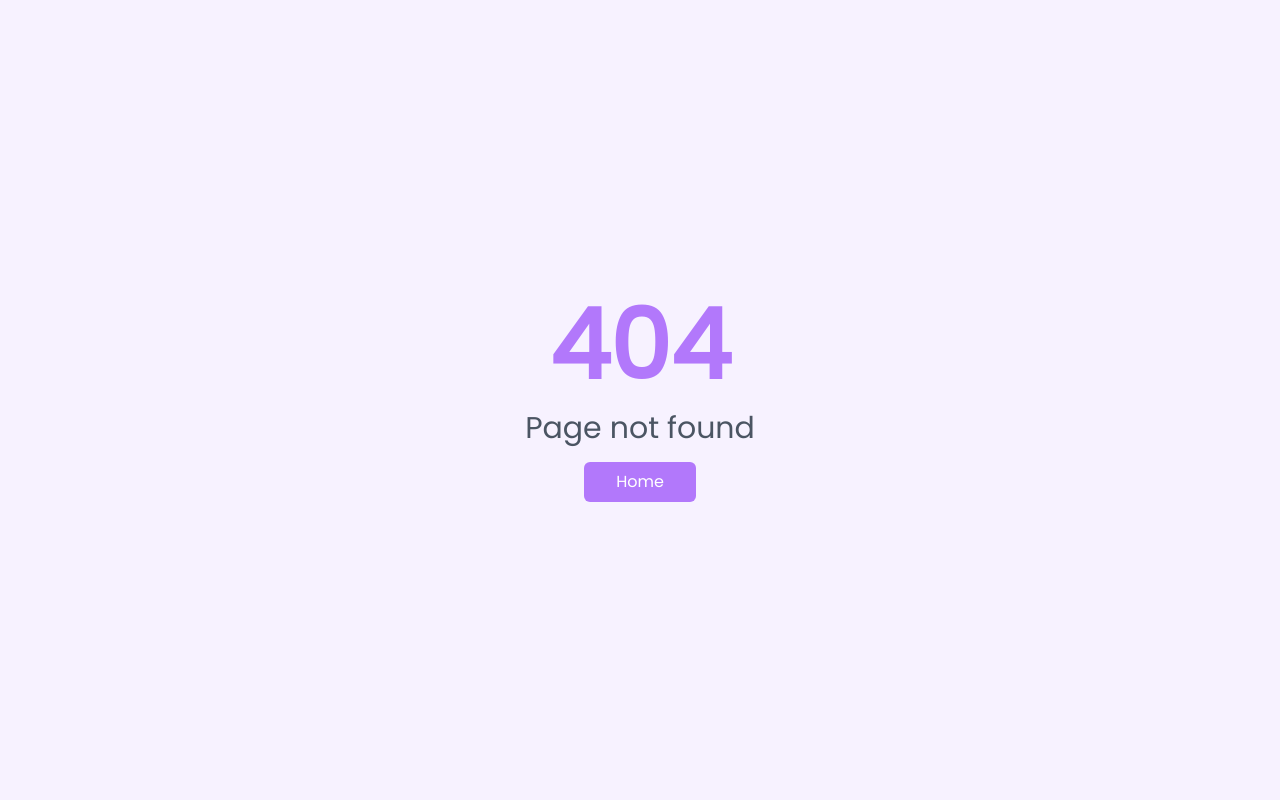
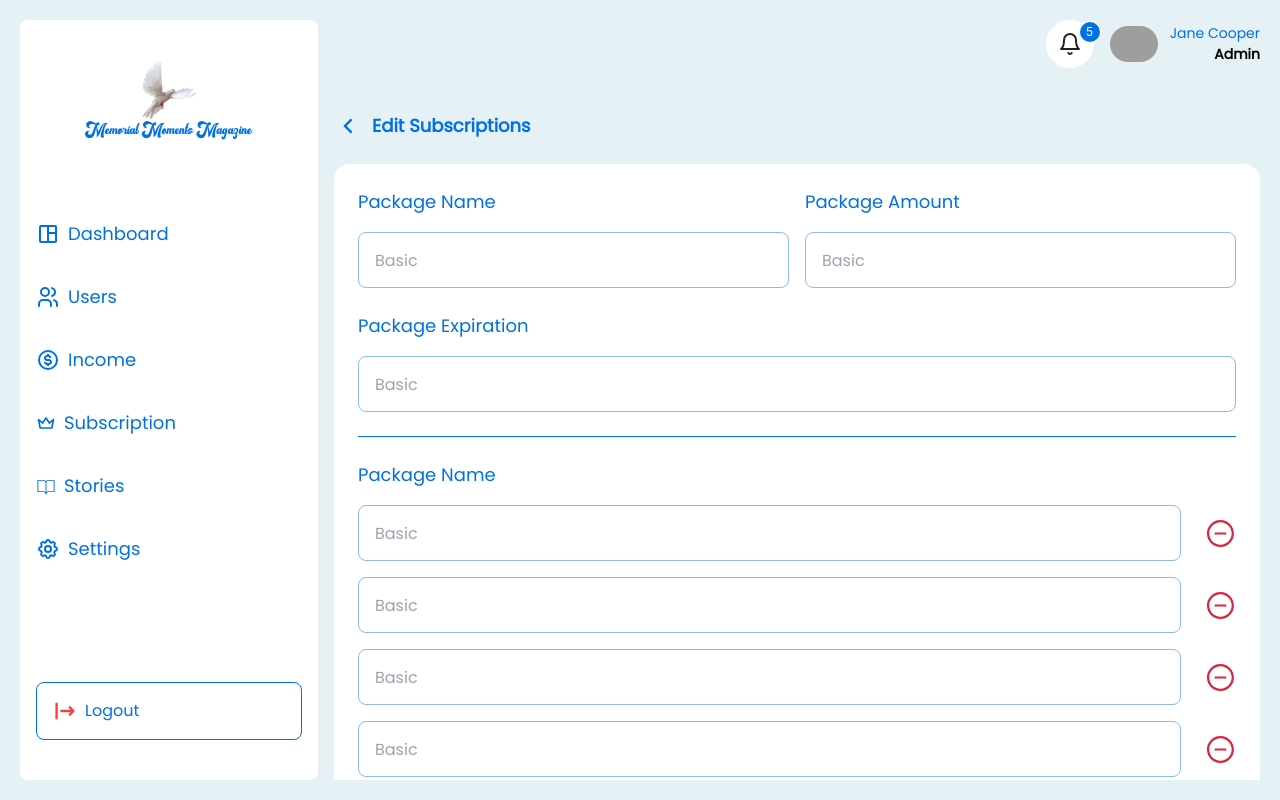
Before and after one commit to bdCalling-Sdt-hub/memorial-dashboard, a React (Vite) app: page /edit-subscription in a window 1280 px wide. Before the commit this address had no page. Built offline with nearby package versions, Linux system fonts and the light colour scheme; grey boxes are pictures that could not be loaded.

Commit message:
add feature

```diff
--- a/src/components/DashboardHome/SubscriptionPlanCard.tsx
+++ b/src/components/DashboardHome/SubscriptionPlanCard.tsx
@@ -1,6 +1,7 @@
 import { FaCircleCheck } from "react-icons/fa6"
 import { IoIosArrowRoundForward } from "react-icons/io"
 import { PiCrownSimpleFill } from "react-icons/pi"
+import { Link } from "react-router-dom";
 interface SubscriptionPlanCardProps{
     name: string;
     price: string;
@@ -43,6 +44,7 @@ const SubscriptionPlanCard: React.FC<SubscriptionPlanCardProps> = ({
                     )
                 }
                 <div className="flex items-center justify-center">
+                    <Link to="/edit-subscription">
                         <button
                             className="
                                 w-[200px]
@@ -61,6 +63,7 @@ const SubscriptionPlanCard: React.FC<SubscriptionPlanCardProps> = ({
                             Edit Plan
                             <IoIosArrowRoundForward size={24} color="#FFFFFF" />
                         </button>
+                    </Link>
                 </div>
             </div>
         </div>
--- a/src/layouts/Main/Header.tsx
+++ b/src/layouts/Main/Header.tsx
@@ -4,12 +4,8 @@ import { Link } from "react-router-dom";
 import { useState } from "react";
 import Notifications from "../../components/Settings/Notifications";
 
-interface HeaderProps {
-  open: boolean;
-  setOpen: React.Dispatch<React.SetStateAction<boolean>>;
-}
 
-const Header: React.FC<HeaderProps> = () => {
+const Header = () => {
   const [open, setOpen] = useState(false)
   return (
     <div className="flex items-center justify-between w-fit">
--- /dev/null
+++ b/src/pages/Main/EditSubscription.tsx
@@ -0,0 +1,64 @@
+import Header from "../../layouts/Main/Header"
+import HeadingText from "../../util/HeadingText"
+import { RiArrowLeftSLine } from "react-icons/ri";
+import { AiOutlineMinusCircle } from "react-icons/ai";
+import { useState } from "react";
+
+const EditSubscription = () => {
+    const [count, setCount] = useState(4);
+    const handleAddCount=()=>{
+        setCount(count + 1)
+    }
+    return (
+        <div>
+            <div className="flex items-end justify-end mb-11">
+                <Header/>
+            </div>
+            <HeadingText color="#0071E3"> <RiArrowLeftSLine size={28} /> Edit Subscriptions</HeadingText>
+            <div className="bg-white rounded-2xl p-6 mt-6 h-full">
+
+                {/* package information start */}
+                <div className="grid grid-cols-1 gap-6">
+                    <div className="grid grid-cols-2 gap-4">
+                        <div>
+                            <p className="text-lg font-normal text-[#0071E3] mb-4">Package Name</p>
+                            <input type="text" className="pl-4 h-[56px] border outline-none rounded-lg border-[#8ABEF2] w-full" placeholder="Basic" />
+                        </div>
+                        <div>
+                            <p className="text-lg font-normal text-[#0071E3] mb-4">Package Amount</p>
+                            <input type="text" className="pl-4 h-[56px] border outline-none rounded-lg border-[#8ABEF2] w-full" placeholder="Basic" />
+                        </div>
+                    </div>
+                    <div>
+                        <p className="text-lg font-normal text-[#0071E3] mb-4">Package Expiration</p>
+                        <input type="text" className=" pl-4 h-[56px] border outline-none rounded-lg border-[#8ABEF2] w-full" placeholder="Basic" />
+                    </div>
+                </div>
+                {/* package information start */}
+
+                {/* divider */}
+
+                <div className="w-full h-[1px] bg-[#0071E3] my-6"></div>
+
+                {/* package feature */}
+                <p className="text-lg font-normal text-[#0071E3] mb-4">Package Name</p>
+
+                <div className="grid grid-cols-1 gap-4">
+                    {
+                        [...Array(count)].map((index)=>(
+                            <div key={index} className="flex items-center gap-6 w-full">
+                                <input type="text" className=" pl-4 h-[56px] border outline-none rounded-lg border-[#8ABEF2] w-full relative"  placeholder="Basic" />
+                                <AiOutlineMinusCircle  size={33} color="#D7263D" />
+                            </div>
+                        ))
+                    }
+                </div>
+                <div onClick={handleAddCount} className="h-[56px] mt-4 w-[95.5%] bg-[#0071E3] text-white rounded-lg flex items-center justify-center text-lg font-semibold">
+                    Add Feature
+                </div>
+            </div>
+        </div>
+    )
+}
+
+export default EditSubscription
--- a/src/routes/index.tsx
+++ b/src/routes/index.tsx
@@ -14,6 +14,7 @@ import Users from "../pages/Main/Users";
 import Workers from "../pages/Main/Workers";
 import Subscription from "../pages/Main/Subscription";
 import NotFound from "../pages/NotFound";
+import EditSubscription from "../pages/Main/EditSubscription";
 
 const router = createBrowserRouter([
   {
@@ -35,6 +36,10 @@ const router = createBrowserRouter([
       {
         path: "/subscription",
         element: <Subscription />,
+      },
+      {
+        path: "/edit-subscription",
+        element: <EditSubscription />,
       },
       {
         path: "/workers",
--- a/src/util/HeadingText.tsx
+++ b/src/util/HeadingText.tsx
@@ -10,6 +10,9 @@ const HeadingText: React.FC<IHeading> = ({ children, color }) => {
     className={`
     font-semibold
     text-lg
+    flex
+    items-center
+    gap-[10px]
     ${color ? "text-[#0071E3]" : "text-gray-600"}
 
 
```
Lines whose indentation alone changed are shown as unchanged.
